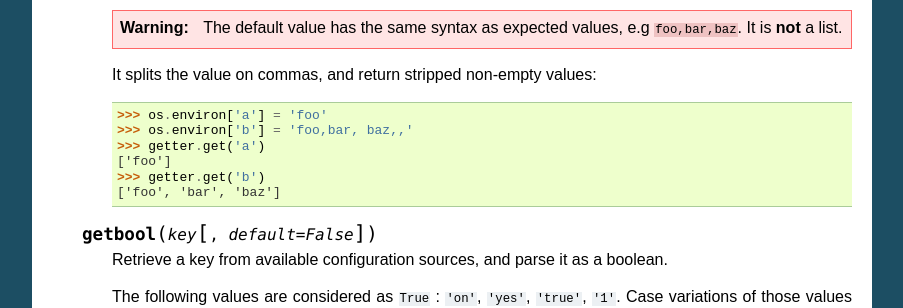
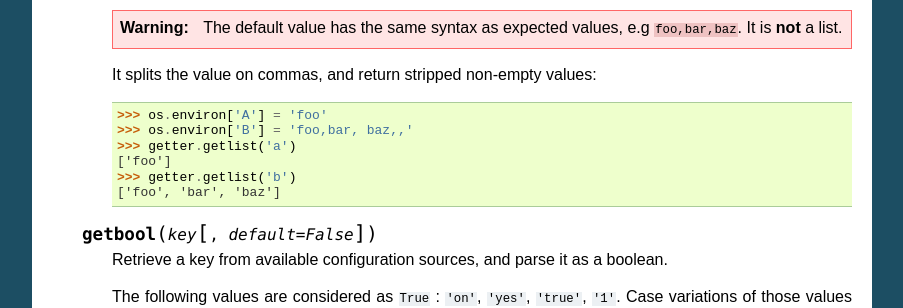
Before and after one commit to Polyconseil/getconf, a Sphinx documentation site: the page built from docs/reference.rst, in a window 1280 px wide and 900 px high, scrolled down 757 px. Shown: the part 152-460 px from the top of the window, without its empty margins (198-1101 px from the left). Built offline with Sphinx 7.4.7, drawn with Linux system fonts in a browser that asks for light colours.

Commit message:
Fixed the getlist doc

```diff
--- a/docs/reference.rst
+++ b/docs/reference.rst
@@ -57,11 +57,11 @@ The ``ConfigGetter`` class
 
         .. code-block:: pycon
 
-            >>> os.environ['a'] = 'foo'
-            >>> os.environ['b'] = 'foo,bar, baz,,'
-            >>> getter.get('a')
+            >>> os.environ['A'] = 'foo'
+            >>> os.environ['B'] = 'foo,bar, baz,,'
+            >>> getter.getlist('a')
             ['foo']
-            >>> getter.get('b')
+            >>> getter.getlist('b')
             ['foo', 'bar', 'baz']
 
     .. method:: getbool(key[, default=False])
```
